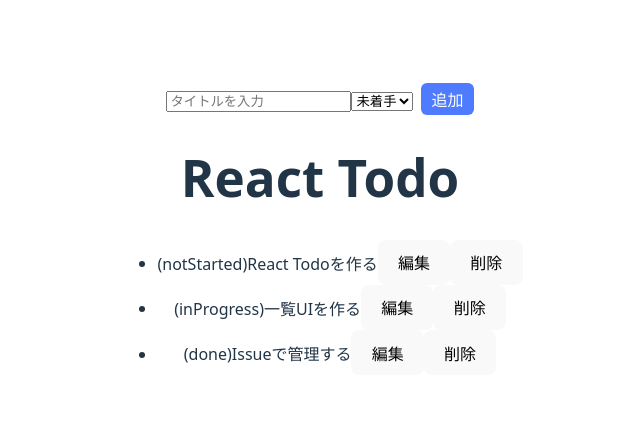
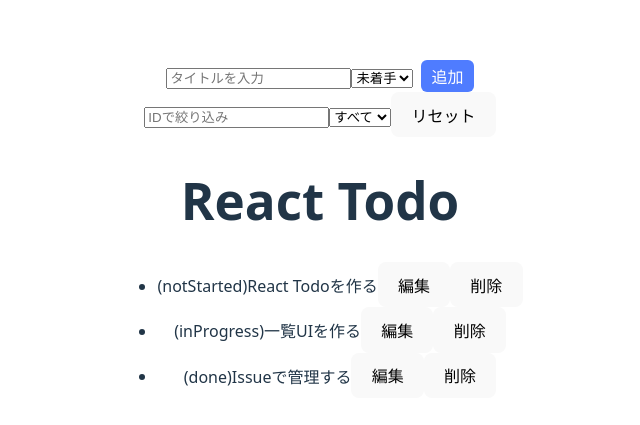
Before and after one commit to corgi-rika/react-todo, a React (Vite) app: page / in a window 1280 px wide. Shown: the part 163-588 px from the top of the page, without its empty margins (320-960 px from the left). Built offline with nearby package versions, Linux system fonts and the light colour scheme.

Commit message:
検索機能実装

```diff
--- a/src/App.tsx
+++ b/src/App.tsx
@@ -28,6 +28,12 @@ function App() {
       isEditing: false
     }
   ]);
+
+  // 絞り込み用の入力値を保存するstate
+  const [filterId, setFilterId] = useState<string>("");
+
+  // 絞り込み用のステータスを保存するstate
+  const [filterStatus, setFilterStatus] = useState<Todo["status"] | "all">("all");
 
   const handleAddTodo = (title: string, status: Todo["status"]) =>{
     // title空なら何もしない（ガード）。trimを使うことでスペースだけの入力も弾く。
@@ -97,18 +103,76 @@ const handleSaveEdit = (id: number) => {
 }
 const [editingTitle, setEditingTitle] = useState("");
 
+// 表示用のTodo配列（ここで絞り込みを行う）
+const filteredTodos = todos.filter((todo) => {
+  const matchId =
+    filterId.trim() === "" ? true : todo.id === Number(filterId);
 
+  const matchStatus =
+    filterStatus === "all" ? true : todo.status === filterStatus;
+
+  return matchId && matchStatus;
+});
 
   return (
     <>
 
+
+
       {/* ここに書くことでTodoFormを画面に表示する */}
-      {/* ✅ ここが重要：追加関数をフォームに渡す */}
+      {/*  ここが重要：追加関数をフォームに渡す */}
       <TodoForm onAddTodo={handleAddTodo} />
+
+{/*  絞り込みUIのかたまり（見た目をまとめる箱） */}
+<div style={{ marginBottom: 12 }}>
+  {/* ID絞り込み用の入力欄 */}
+  <input
+    placeholder="IDで絞り込み"
+    /*  inputに表示する値。filterId(state)と同期させる */
+    value={filterId}
+    /*  入力が変わったらfilterIdを更新する → 再描画 → 絞り込みが効く */
+    onChange={(e) => setFilterId(e.target.value)}
+  />
+
+  {/*  ステータス絞り込み用のセレクト */}
+  <select
+    /*  selectに表示する値。filterStatus(state)と同期させる */
+    value={filterStatus}
+    /*  選択が変わったらfilterStatusを更新する → 再描画 → 絞り込みが効く */
+    onChange={(e) =>
+      /* selectは文字列で返るので、型を合わせるためasで変換する */
+      setFilterStatus(e.target.value as Todo["status"] | "all")
+    }
+  >
+    {/* all = 絞り込みなし（全部表示） */}
+    <option value="all">すべて</option>
+
+    {/* Todo.status が notStarted のものだけ表示 */}
+    <option value="notStarted">未着手</option>
+
+    {/*  Todo.status が inProgress のものだけ表示 */}
+    <option value="inProgress">進行中</option>
+
+    {/*  Todo.status が done のものだけ表示 */}
+    <option value="done">完了</option>
+  </select>
+
+  {/*  絞り込み条件を初期値に戻すボタン */}
+  <button
+    onClick={() => {
+      /*  ID条件を空に戻す（=ID絞り込みなし） */
+      setFilterId("");
+      /*  ステータス条件をallに戻す（=ステータス絞り込みなし） */
+      setFilterStatus("all");
+    }}
+  >
+    リセット
+  </button>
+</div>
 
       <h1>React Todo</h1>
       <ul>
-        {todos.map((todo) => (
+        {filteredTodos.map((todo) => (
           <li key={todo.id}>
             {/* 編集中の表示 */}
             {todo.isEditing ? (
```
Also changed, not shown: src/components/FilterForm.tsx (added, +75 -0 lines).
